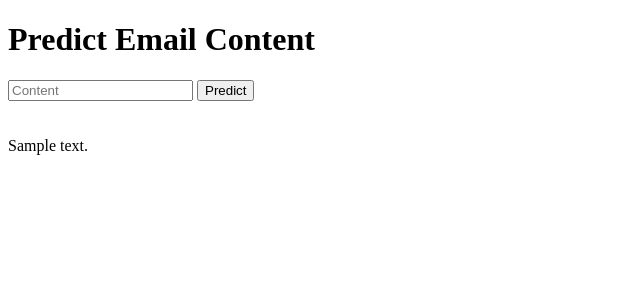
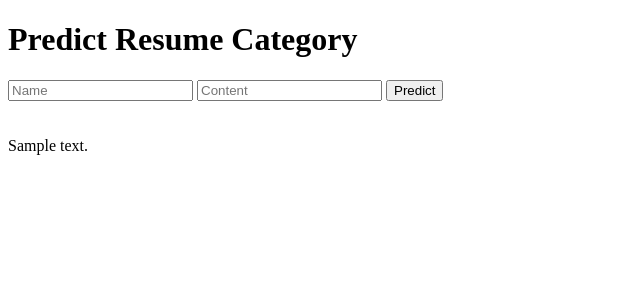
Before and after one commit to rajeevramesh21/Resume-Shortlister, a Python web app: template templates/index.html in a window 1280 px wide. Shown: the top 300 px of the page, without its empty margins (0-640 px from the left). Run offline with Jinja, Linux system fonts and the light colour scheme; the template is opened without the code that fills it: most values are stand-ins (such as "Sample title", 1, 10 or a date in 2020).

Commit message:
Add files via upload

```diff
--- a/app.py
+++ b/app.py
@@ -14,13 +14,14 @@ def predict():
     '''
     For rendering results on HTML GUI
     '''
+    name=request.form.Name
     int_features = [str(x) for x in request.form.values()]
     #final_features = [int_features]
     prediction = model.predict(int_features)
 
     output = prediction
 
-    return render_template('index.html', prediction_text='Resume Category is {}'.format(output))
+    return render_template('index.html', prediction_text='Hello '+Name' Resume Category is {}'.format(output))
 
 
 if __name__ == "__main__":
--- a/templates/index.html
+++ b/templates/index.html
@@ -13,12 +13,12 @@
 
 <body>
  <div class="login">
-	<h1>Predict Email Content</h1>
+	<h1>Predict Resume Category</h1>
 
      <!-- Main Input For Receiving Query to our ML -->
     <form action="{{ url_for('predict')}}"method="post">
-    	<input type="text" name="content" placeholder="Content" required="required" />
-
+    	<input type="text" name="Name" placeholder="Name" required="required" />
+        <input type="text" name="content" placeholder="Content" required="required" />
         <button type="submit" class="btn btn-primary btn-block btn-large">Predict</button>
     </form>
 
```
